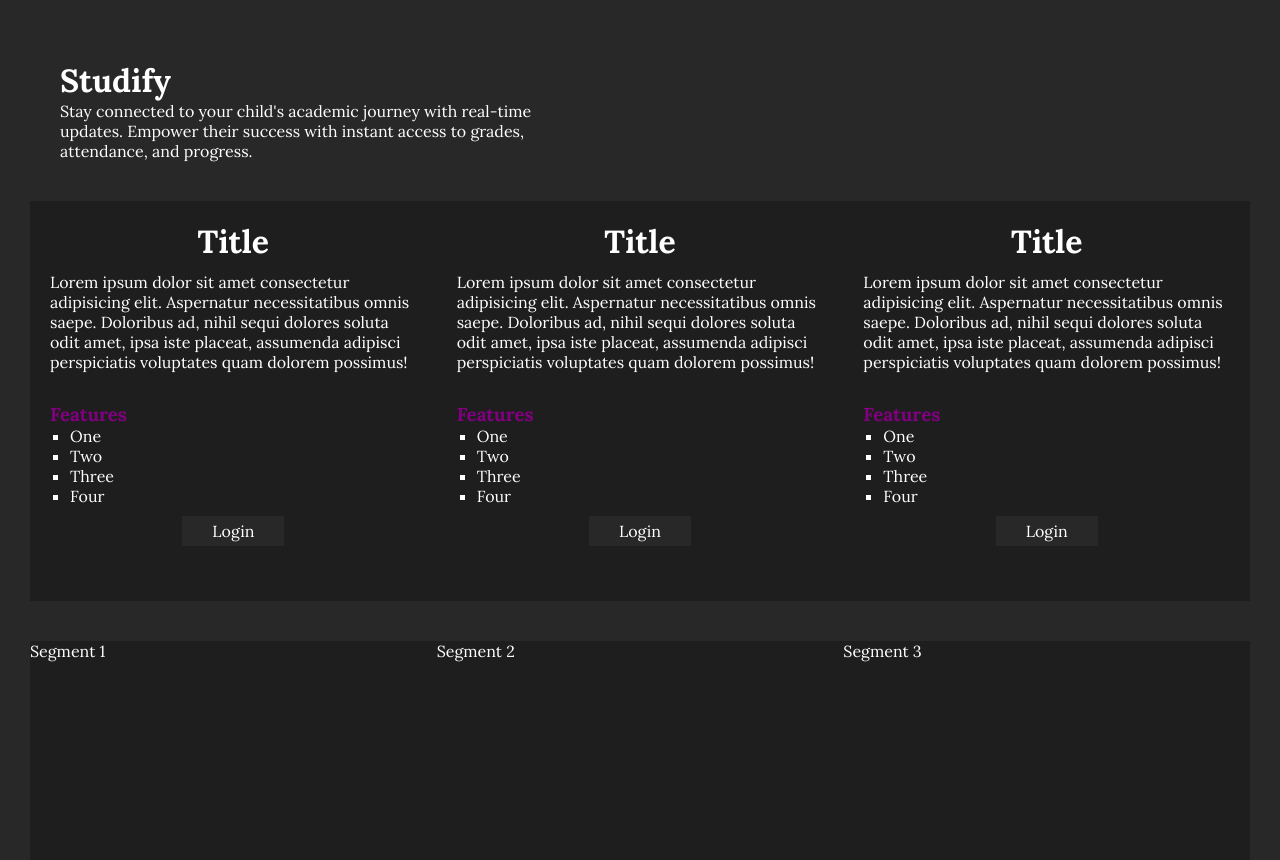
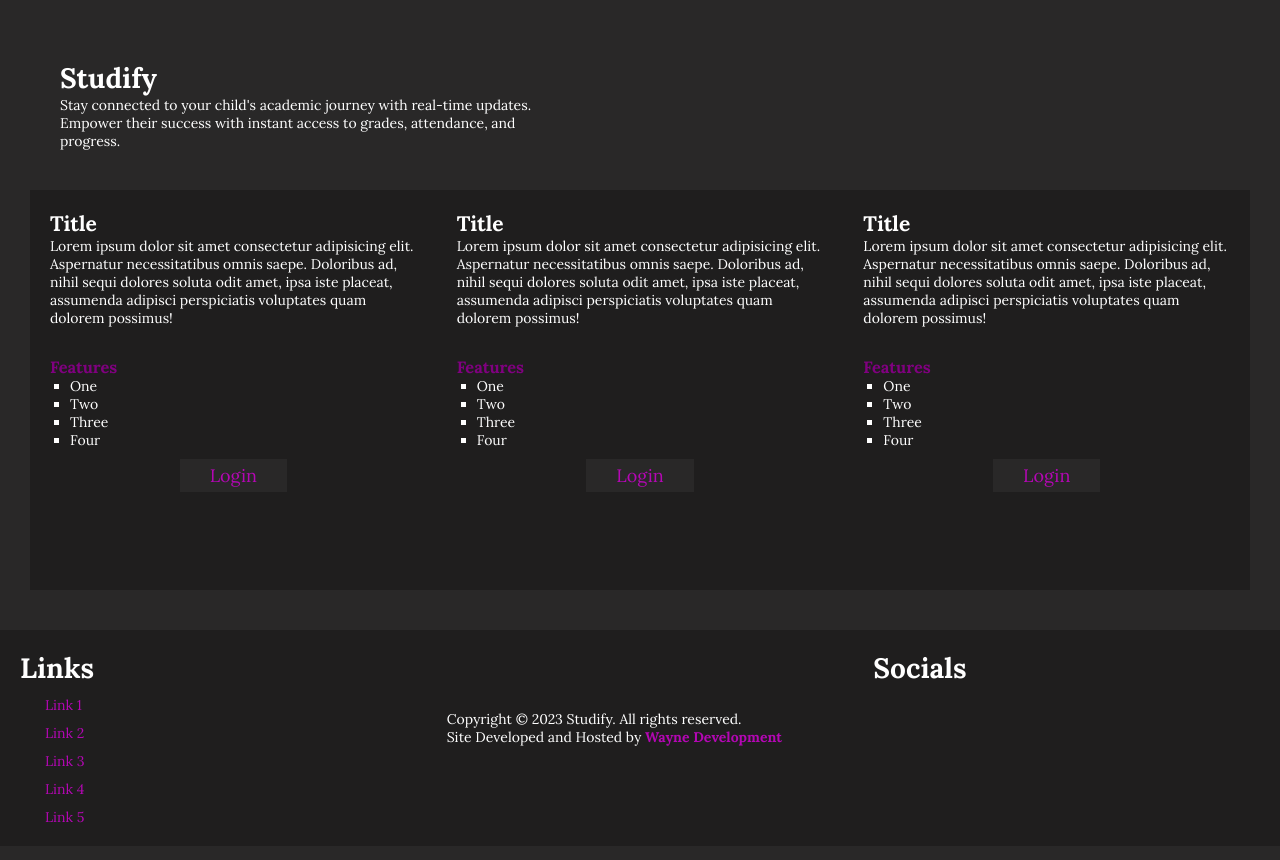
Before and after one commit to AliWayne101/studify, a Next.js app: page / in a window 1280 px wide. Shown: the top 860 px of the page. Built offline with nearby package versions, Linux system fonts and the light colour scheme.

Commit message:
Socials and Footer

```diff
--- a/app/css/home.scss
+++ b/app/css/home.scss
@@ -41,6 +41,9 @@
         &:hover {
             width: 200%;
             background-color: var(--theme-main);
+            h3 {
+                color: white;
+            }
         }
         &:not(:hover) {
             width: 50%;
--- a/app/css/sections/footer.scss
+++ b/app/css/sections/footer.scss
@@ -3,5 +3,24 @@
     background-color: var(--background-sec);
     display: grid;
     grid-template-columns: repeat(3, 1fr);
-    min-height: 300px;
+    // min-height: 300px;
+
+    &-in {
+        padding: 20px;
+        &:nth-child(2) {
+            padding-top: 80px;
+        }
+
+        ul {
+            margin-left: 5px;
+            li {
+                list-style-type: none;
+                margin-top: 10px;
+                a {
+                    // border-bottom: 1px solid var(--theme-main);
+                    padding: 0 20px;
+                }
+            }
+        }
+    }
 }
--- a/app/globals.scss
+++ b/app/globals.scss
@@ -2,6 +2,7 @@
   --background: #292828;
   --background-sec: #1f1e1e;
   --theme-main: purple;
+  --theme-accent: rgb(180, 7, 180);
   --foreground: white;
   --font-lora: 'Lora', serif;
 }
@@ -10,6 +11,7 @@
 body {
   max-width: 100vw;
   overflow-x: hidden;
+  font-size: 14px;
 }
 
 body {
@@ -27,8 +29,11 @@
 }
 
 a {
-  color: inherit;
+  color: var(--theme-accent);
   text-decoration: none;
+  &:hover {
+    color: var(--theme-main);
+  }
 }
 
 main {
@@ -56,4 +61,5 @@
   display: block;
   // border: 1px solid var(--theme-main);
   padding: 5px 30px;
+  font-size: 18px;
 }
--- a/app/page.tsx
+++ b/app/page.tsx
@@ -5,6 +5,7 @@
 
 const Home = () => {
   return (
+    <>
       <main>
         <div className="hero">
           <h1>Studify</h1>
@@ -12,7 +13,7 @@
         </div>
         <div className="cards">
           <div className="cards-cont">
-          <h1>Title</h1>
+            <h2>Title</h2>
             <p>Lorem ipsum dolor sit amet consectetur adipisicing elit. Aspernatur necessitatibus omnis saepe. Doloribus ad, nihil sequi dolores soluta odit amet, ipsa iste placeat, assumenda adipisci perspiciatis voluptates quam dolorem possimus!</p>
             <h3>Features</h3>
             <ul>
@@ -26,7 +27,7 @@
             </div>
           </div>
           <div className="cards-cont">
-          <h1>Title</h1>
+            <h2>Title</h2>
             <p>Lorem ipsum dolor sit amet consectetur adipisicing elit. Aspernatur necessitatibus omnis saepe. Doloribus ad, nihil sequi dolores soluta odit amet, ipsa iste placeat, assumenda adipisci perspiciatis voluptates quam dolorem possimus!</p>
             <h3>Features</h3>
             <ul>
@@ -40,7 +41,7 @@
             </div>
           </div>
           <div className="cards-cont">
-          <h1>Title</h1>
+            <h2>Title</h2>
             <p>Lorem ipsum dolor sit amet consectetur adipisicing elit. Aspernatur necessitatibus omnis saepe. Doloribus ad, nihil sequi dolores soluta odit amet, ipsa iste placeat, assumenda adipisci perspiciatis voluptates quam dolorem possimus!</p>
             <h3>Features</h3>
             <ul>
@@ -54,8 +55,9 @@
             </div>
           </div>
         </div>
+      </main>
       <Footer />
-    </main>
+    </>
   )
 }
 
--- a/app/sections/footer.tsx
+++ b/app/sections/footer.tsx
@@ -1,12 +1,27 @@
 import React from 'react'
 import "../css/sections/footer.scss";
+import Link from 'next/link';
 
 const Footer = () => {
   return (
     <div className="footer">
-      <div className="footer-in">Segment 1</div>
-      <div className="footer-in">Segment 2</div>
-      <div className="footer-in">Segment 3</div>
+      <div className="footer-in">
+        <h1>Links</h1>
+        <ul>
+          <li><Link href={'#'}>Link 1</Link></li>
+          <li><Link href={'#'}>Link 2</Link></li>
+          <li><Link href={'#'}>Link 3</Link></li>
+          <li><Link href={'#'}>Link 4</Link></li>
+          <li><Link href={'#'}>Link 5</Link></li>
+        </ul>
+      </div>
+      <div className="footer-in">
+        Copyright © 2023 Studify. All rights reserved.<br />
+        Site Developed and Hosted by <Link href='https://waynedev.vercel.app' target='_blank'><b>Wayne Development</b></Link>
+      </div>
+      <div className="footer-in">
+        <h1>Socials</h1>
+      </div>
     </div>
   )
 }
--- a/package.json
+++ b/package.json
@@ -15,6 +15,7 @@
     "next": "15.1.3",
     "react": "^19.0.0",
     "react-dom": "^19.0.0",
+    "react-social-icons": "^6.18.0",
     "sass": "^1.83.1"
   },
   "devDependencies": {
```
Also changed, not shown: 1 other file (tests, documents, lock files or other folders). Lines whose indentation alone changed are shown as unchanged.
